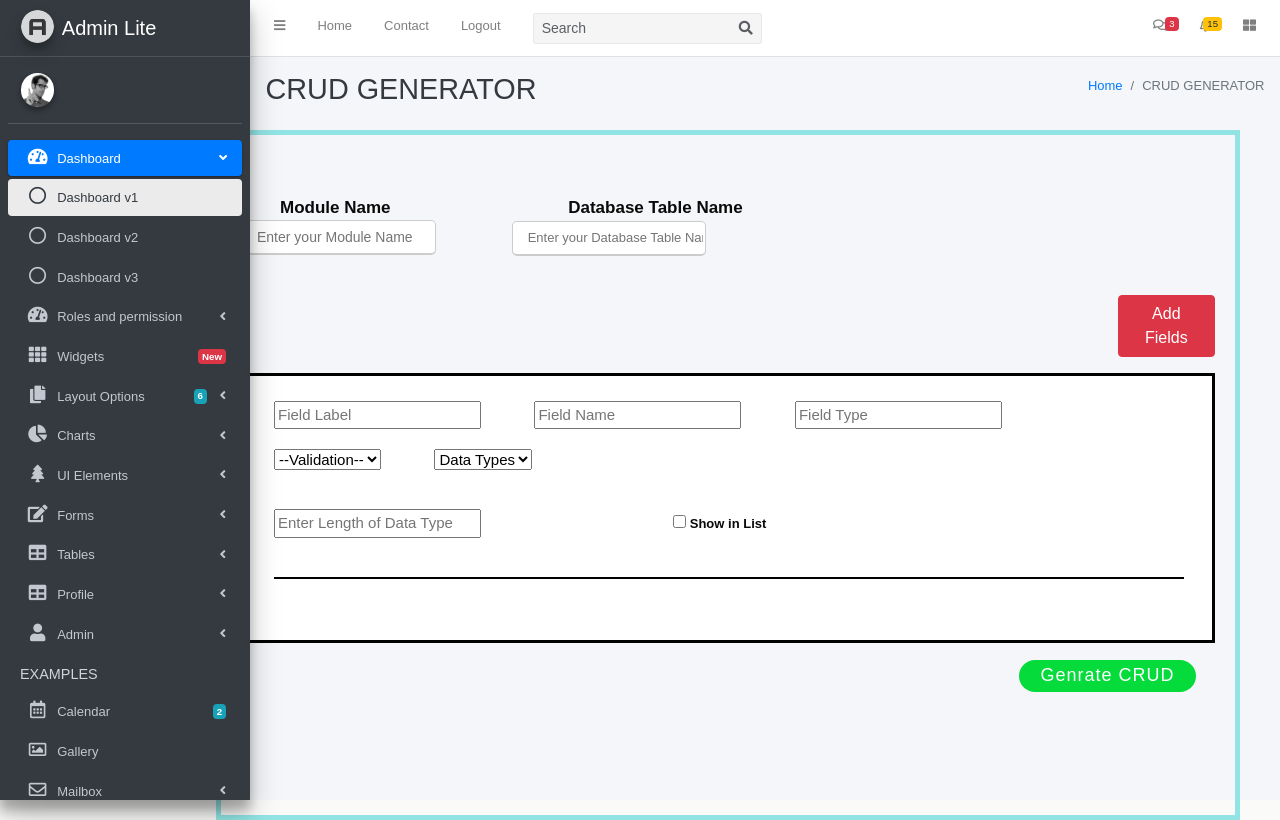
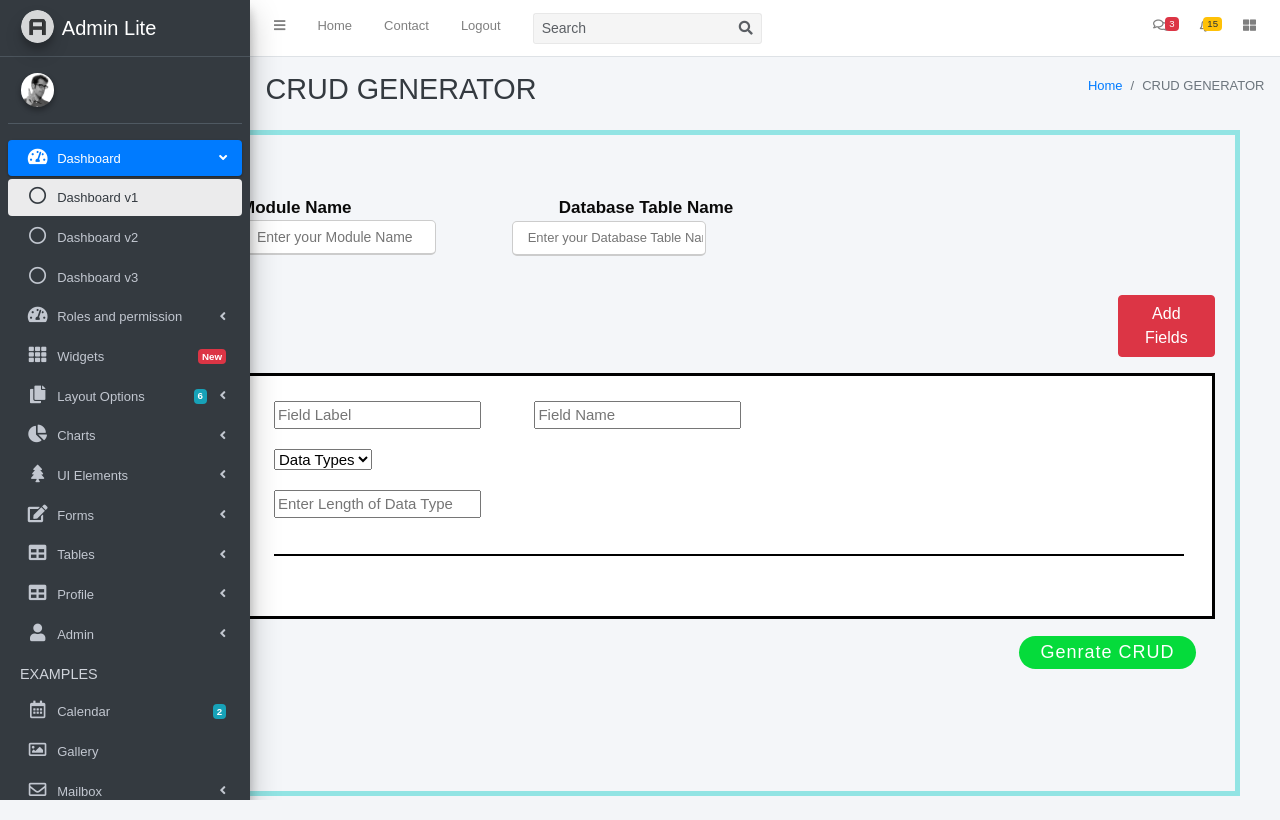
Before and after one commit to nikhil73533/Internship-project, a Django app: page /CrudGenerator in a window 1280 px wide. Run offline with Django 3.2, Linux system fonts and the light colour scheme; some libraries are stand-ins or nearby versions.

Commit message:
resolved errors in crud2.html

```diff
--- a/Internship_Project/admin_dashboard/templates/admin_dashboard/CRUD/crud2.html
+++ b/Internship_Project/admin_dashboard/templates/admin_dashboard/CRUD/crud2.html
@@ -14,14 +14,17 @@
     <!-- <script src="https://maxcdn.bootstrapcdn.com/bootstrap/4.5.2/js/bootstrap.min.js"></script> -->
     <link rel="stylesheet" href="https://cdnjs.cloudflare.com/ajax/libs/font-awesome/5.15.3/css/all.min.css"/>
     <link rel = "stylesheet" href="../../../static/css/admin_dashboard/crud2.css">
+
     <script>
         function addMore() {
-	    $(".form-main:last").clone().insertAfter(".form-main:last");
+	    $(".form1:last").clone().insertAfter(".form1:last").find("input[type=text], textarea").val("");;
     }
     </script>
+
 </head>
 <body>
   <!-- Content Wrapper. Contains page content -->
+  <form action="{%url 'CrudGenerator'%}" method='post'>{% csrf_token %}
   <div class="content-wrapper">
     <!-- Content Header (Page header) -->
     <div class="content-header">
@@ -46,60 +49,58 @@
         <form action = "#">
             <div class = "user-details">
                 <div class = "input-box">
-                    &emsp;&emsp;&emsp;<span class = "details" style="font-size: 17px;"><b>Module Name</b></span>
-                            &emsp;&emsp; &emsp;&emsp;&emsp;&emsp; &emsp;&emsp; &emsp;&emsp;
+                    <span class = "details" style="font-size: 17px;"><b>Module Name</b></span>
+                            &emsp;&emsp; &emsp;&emsp;&emsp;&emsp; &emsp;&emsp; &emsp;&emsp; &emsp;&emsp;
                     &emsp; &emsp;<span class = "details" style="font-size: 17px;"><b>Database Table Name</b></span><br>
-                    <input type = "text" style="font-size: 14px;" placeholder="Enter your Module Name" required>&emsp;&emsp;  &emsp;&emsp;  &emsp;
-                    <input type = "text" style="font-size: 13px;" placeholder="Enter your Database Table Name" required> <br> <br> <br>
+                    <input type = "text" style="font-size: 14px;" placeholder="Enter your Module Name" name="Module" required>&emsp;&emsp;  &emsp;&emsp;  &emsp;
+                    <input type = "text" style="font-size: 13px;" placeholder="Enter your Database Table Name" name="Table" required> <br> <br> <br>
                 </div>
             </div>
         </form>
         <div class = "btnn" style="right: 78rem;">
-            <button class = "btn btn-danger" onClick="addMore();">Add Fields</button>
+            <button class = "btn btn-danger" onClick="addMore();" type="button">Add Fields</button>
         </div>
 
     <br> <br> <br>
     <br>
     <div class = "container1">
-        <form class = "form-main">
+        <div class = "form1">
                 <div class = "input-box">
-                    <input type = "text" style="font-size: 15px;" placeholder="Field Label" required> &emsp;  &emsp; &emsp;
-                    <input type = "text" style="font-size: 15px;" placeholder="Field Name" required> &emsp;  &emsp; &emsp;
-                    <input type = "text" style="font-size: 15px;" placeholder="Field Type" required> &emsp;  &emsp; &emsp; <br> <br>
+                    <input type = "text" style="font-size: 15px;" placeholder="Field Label" name="label" required> &emsp;  &emsp; &emsp;
+                    <input type = "text" style="font-size: 15px;" placeholder="Field Name" name="name" required> &emsp;  &emsp; &emsp;
+                     <br> <br>
                 </div>
+
                 <div class = "input-box" >
-                    <select id="valid" style="font-size: 15px;">
-                        <option value="volvo">--Validation--</option>
-                        <option value="saab">Saab</option>
-                        <option value="opel">Opel</option>
-                        <option value="audi">Audi</option>
-                        </select> &emsp;  &emsp; &emsp;
-                    <select id="data" style="font-size: 15px;">
-                        <option value="volvo">Data Types</option>
-                        <option value="volvo">Char</option>
-                        <option value="saab">Varchar</option>
-                        <option value="opel">int</option>
-                        <option value="audi">long</option>
-                        <option value="audi">float</option>
-                        <option value="audi">byte</option>
-                        <option value="audi">boolean</option>
+
+                    <select id="data" name="d_type" style="font-size: 15px;">
+                        <option value="" disabled selected> Data Types </option>
+                        <option value="Char">Char</option>
+                        <option value="Varchar">Varchar</option>
+                        <option value="int">int</option>
+                        <option value="long">long</option>
+                        <option value="float">float</option>
+                        <option value="byte">byte</option>
+                        <option value="boolean">boolean</option>
                     </select>
-                </div> <br> <br>
+                </div> <br>
                 <div class = "input-box">
-                    <input type = "text" style="font-size: 15px;" placeholder="Enter Length of Data Type" required>
+                    <input type = "text" style="font-size: 15px;" placeholder="Enter Length of Data Type" name="length" required>
                     &emsp;  &emsp; &emsp;&emsp;  &emsp; &emsp;&emsp;  &emsp; &emsp;&emsp;  &emsp; &emsp;
-                    <input type="checkbox" id="show" name="show" value="show_list">
-                        <label for="show"><b>Show in List</b></label>
-                </div> <br><hr style="width: 100%;border: 1px solid black;"><br>
+
+                </div> <br><hr style="width: 100%;border: .5px solid black;"><br>
+
+        </div>
+
+                <div class = "button" style="text-align:center">
+                  <input type = "submit" value = "Genrate CRUD">
+              </div>
+            </div>
+          </div>
 
         </form>
-        <form action="#">
-                <div class = "button" style="text-align:center">
-                    <input type = "submit" value = "Genrate CRUD">
-                </div>
-        </form>
-    </div>
-    </div>
+
+
     {% endblock %}
 </body>
 </html>
--- a/Internship_Project/admin_dashboard/views.py
+++ b/Internship_Project/admin_dashboard/views.py
@@ -182,6 +182,15 @@ def CrudList(request):
 
 # Crud function
 def CrudGenerator(request):
+    if(request.method == 'POST'):
+        Module_Name = request.POST['Module']
+        Table_Name = request.POST['Table']
+        label = request.POST['label']
+        name = request.POST['name']
+        d_type = request.POST['d_type']
+        max_length = request.POST['length']
+
+        print("\n", request.POST, "\n")
 
     return render(request, "admin_dashboard/CRUD/crud2.html")
 
```
Also changed, not shown: Internship_Project/db.sqlite3.
